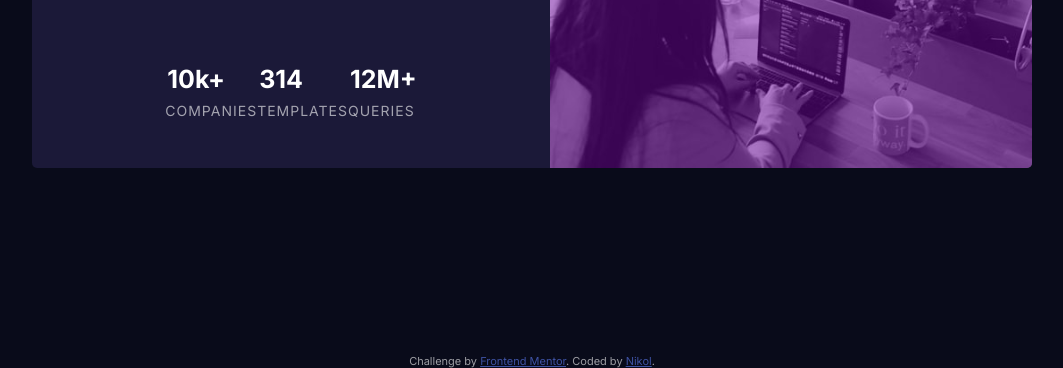
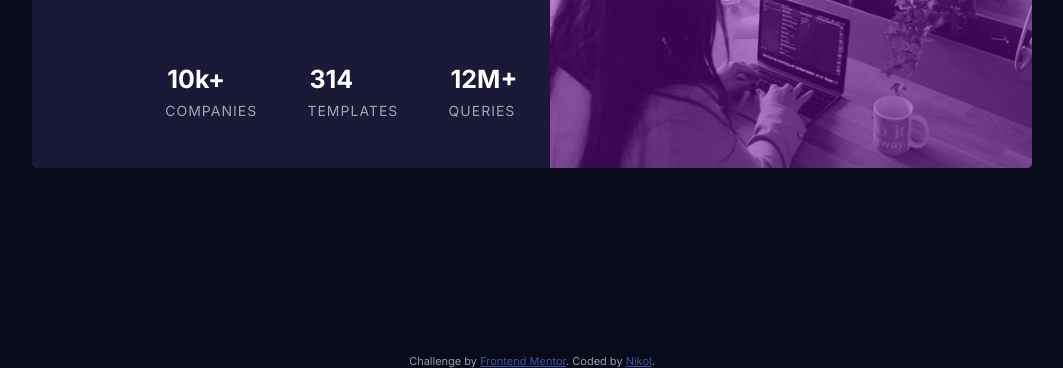
Before and after one commit to nikol-zimova/stats-preview-card-FronendMentor, a plain HTML site: page index.html in a window 1280 px wide. Shown: the part 432-800 px from the top of the page, without its empty margins (108-1171 px from the left). Drawn offline with Linux system fonts and the light colour scheme.

Commit message:
Update stylesheet.css

```diff
--- a/stylesheet.css
+++ b/stylesheet.css
@@ -93,19 +93,11 @@ body{
 
 .stats-container{
     display: flex;
-    justify-content: space-evenly;
+    justify-content: space-around;
+    flex-direction: row;
     line-height: 0.5;
     margin-top: 40px;
-}
-
-.companies{
-    flex: 2;
-}
-.templates{
-    flex: 2;
-}
-.queries{
-    flex: 1;
+    gap: 20%;
 }
 
 .attribution {
@@ -202,5 +194,4 @@ body{
     .attribution{
         padding-top: 50%;
     }
-
 }
```
